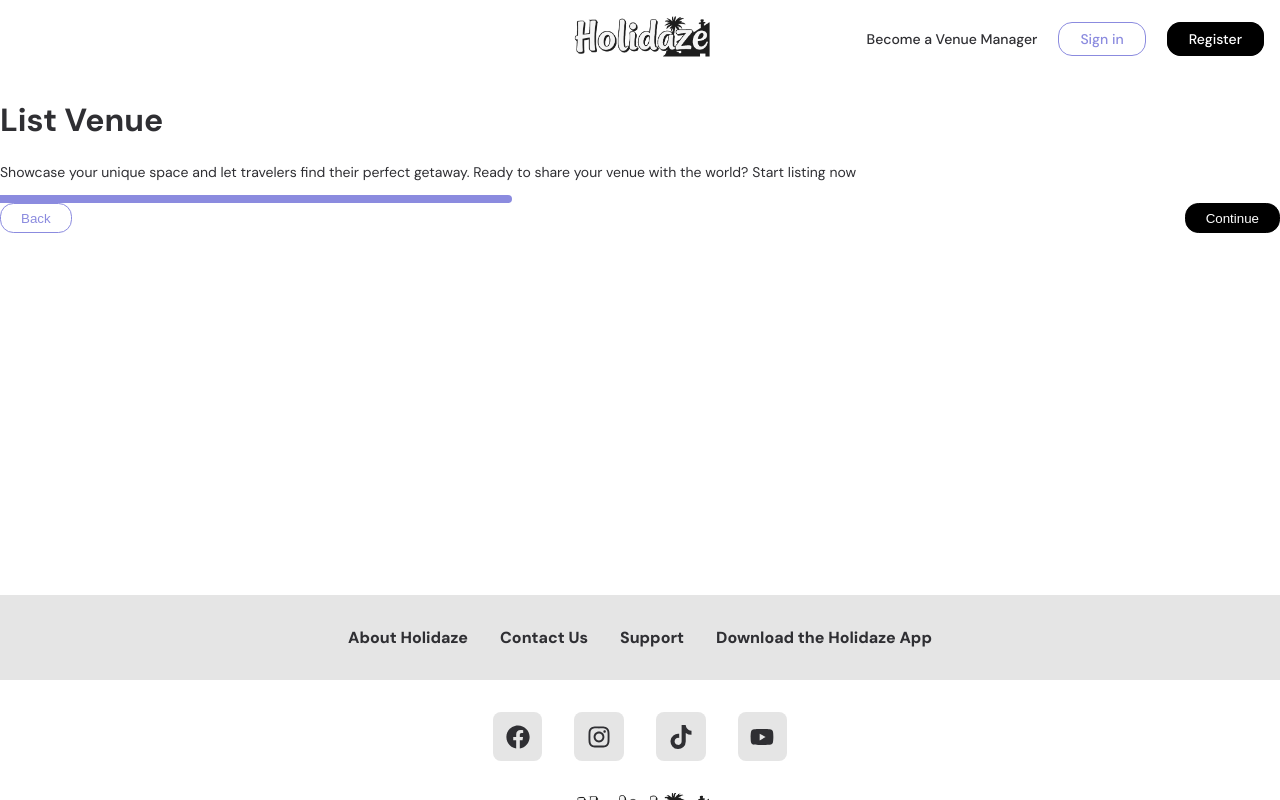
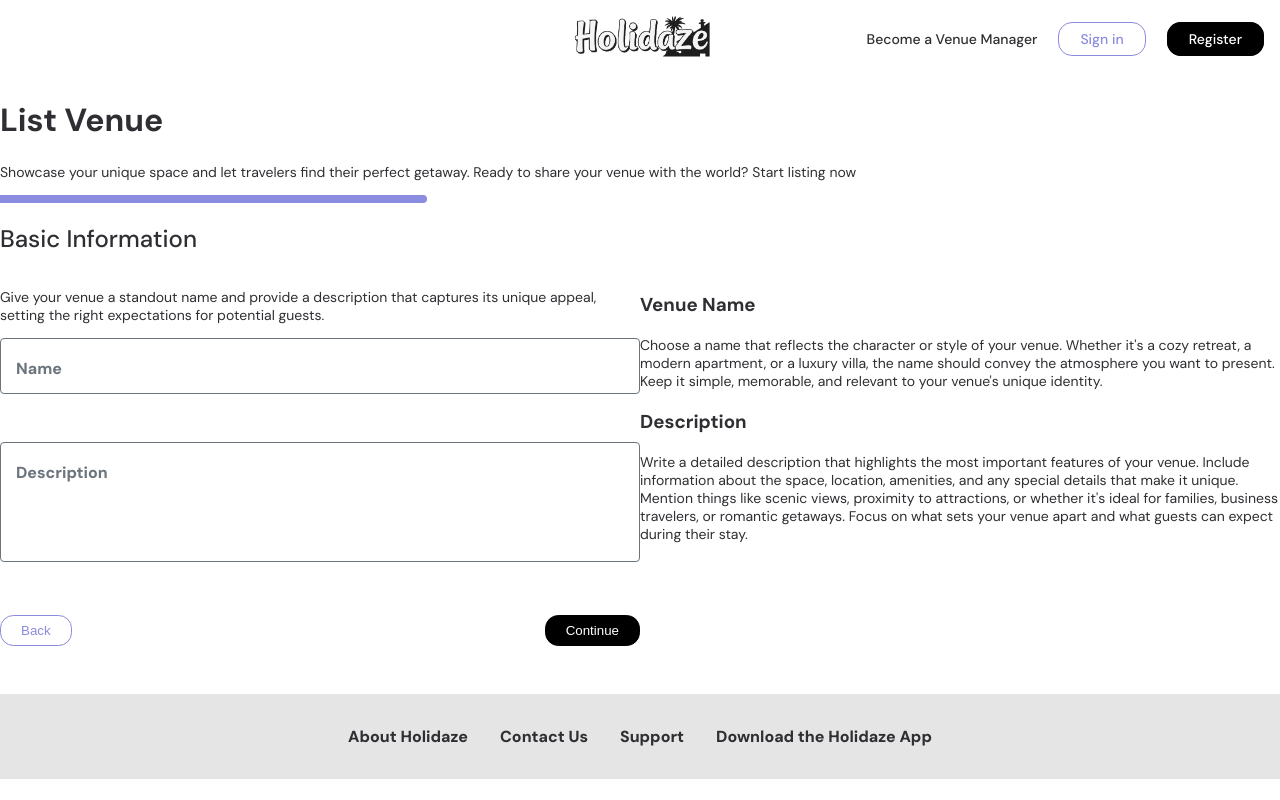
Before and after one commit to Malkenes/project-exam-2, a React (Vite) app: page /list_venue in a window 1280 px wide. Both pictures are taken after typing "Sample", "Sample", "Sample", "Sample", "Sample" into the empty fields and a click on the button "Continue". Shown: the top 800 px of the page. Built offline with nearby package versions, Linux system fonts and the light colour scheme.

Commit message:
add basic information form

```diff
--- a/src/pages/list_venue/forms/index.tsx
+++ b/src/pages/list_venue/forms/index.tsx
@@ -5,6 +5,7 @@ import {
 import { useMultiStepStore } from "../../../stores/useMultiStepStore";
 import { StyledFormWrapper } from "../../signin/styles";
 import { Location } from "./location";
+import { Information } from "./information";
 import { Media } from "./media";
 import { Pricing } from "./pricing";
 import { Amenities } from "./amenities";
@@ -12,18 +13,20 @@ import { Confirmation } from "./confirmation";
 
 export const MultiSteps: React.FC = () => {
   const step = useMultiStepStore((state) => state.step);
-  const totalSteps: number = 5;
+  const totalSteps: number = 6;
   const renderSteps = () => {
     switch (step) {
       case 1:
         return <Location />;
       case 2:
+        return <Information />;
+      case 3:
         return <Media />;
-      case 3:
+      case 4:
         return <Pricing />;
-      case 4:
+      case 5:
         return <Amenities />;
-      case 5:
+      case 6:
         return <Confirmation />;
       default:
         break;
--- /dev/null
+++ b/src/pages/list_venue/forms/information.tsx
@@ -0,0 +1,115 @@
+import { StyledButton } from "../../../components/buttons/styles";
+import {
+  StyledButtonContainer,
+  StyledErrorContainer,
+  StyledInputContainer,
+} from "../../../components/form/styles";
+import { useMultiStepStore } from "../../../stores/useMultiStepStore";
+import { useForm } from "react-hook-form";
+import { yupResolver } from "@hookform/resolvers/yup";
+import * as yup from "yup";
+import { useVenueStore } from "../../../stores/useVenueStore";
+
+const schema = yup
+  .object({
+    name: yup.string().min(3, "name not name").required(),
+    description: yup
+      .string()
+      .max(160, "The description must be less than 160 characters")
+      .required(),
+  })
+  .required();
+
+export const Information: React.FC = () => {
+  const goToNextStep = useMultiStepStore((state) => state.setNext);
+  const goToPrevStep = useMultiStepStore((state) => state.setPrev);
+  const { name, description } = useVenueStore();
+  const defaultValues = { name, description };
+
+  const {
+    register,
+    handleSubmit,
+    formState: { errors },
+  } = useForm({
+    defaultValues,
+    resolver: yupResolver(schema),
+  });
+  const onSubmit = (data: { name: string; description: string }) => {
+    useVenueStore.setState({ name: data.name, description: data.description });
+    goToNextStep();
+  };
+
+  return (
+    <form onSubmit={handleSubmit(onSubmit)}>
+      <h2>Basic Information</h2>
+      <div style={{ display: "flex" }}>
+        <div style={{ width: "50%" }}>
+          <p>
+            Give your venue a standout name and provide a description that
+            captures its unique appeal, setting the right expectations for
+            potential guests.
+          </p>
+          <StyledErrorContainer>
+            <StyledInputContainer>
+              <input
+                type="text"
+                placeholder="name"
+                id="name"
+                {...register("name")}
+              />
+              <label htmlFor="name">Name</label>
+            </StyledInputContainer>
+            <p>{errors.name?.message}</p>
+          </StyledErrorContainer>
+          <StyledErrorContainer>
+            <StyledInputContainer>
+              <textarea
+                placeholder="description"
+                id="description"
+                {...register("description")}
+              />
+              <label htmlFor="description">Description</label>
+            </StyledInputContainer>
+            <p>{errors.description?.message}</p>
+          </StyledErrorContainer>
+          <StyledButtonContainer>
+            <StyledButton type="submit" $variant="primary">
+              Continue
+            </StyledButton>
+            <StyledButton
+              type="button"
+              onClick={goToPrevStep}
+              $variant="secondary"
+            >
+              Back
+            </StyledButton>
+          </StyledButtonContainer>
+        </div>
+        <div style={{ width: "50%" }}>
+          <div>
+            <h3>Venue Name</h3>
+            <p>
+              Choose a name that reflects the character or style of your venue.
+              Whether it's a cozy retreat, a modern apartment, or a luxury
+              villa, the name should convey the atmosphere you want to present.
+              Keep it simple, memorable, and relevant to your venue's unique
+              identity.
+            </p>
+          </div>
+          <div>
+            <h3>Description</h3>
+            <p>
+              Write a detailed description that highlights the most important
+              features of your venue. Include information about the space,
+              location, amenities, and any special details that make it unique.
+              Mention things like scenic views, proximity to attractions, or
+              whether it's ideal for families, business travelers, or romantic
+              getaways. Focus on what sets your venue apart and what guests can
+              expect during their stay.
+            </p>
+          </div>
+        </div>
+      </div>
+    </form>
+  );
+};
--- a/src/stores/useVenueStore.ts
+++ b/src/stores/useVenueStore.ts
@@ -1,6 +1,8 @@
 import { LatLngLiteral } from "leaflet";
 import { create } from "zustand";
 type State = {
+  name: string;
+  description: string;
   position: LatLngLiteral;
   loc: {
     address: string;
@@ -16,6 +18,8 @@ type Actions = {
 };
 
 export const useVenueStore = create<State & Actions>()((set) => ({
+  name: "",
+  description: "",
   position: {
     lat: 0,
     lng: 0,
```
